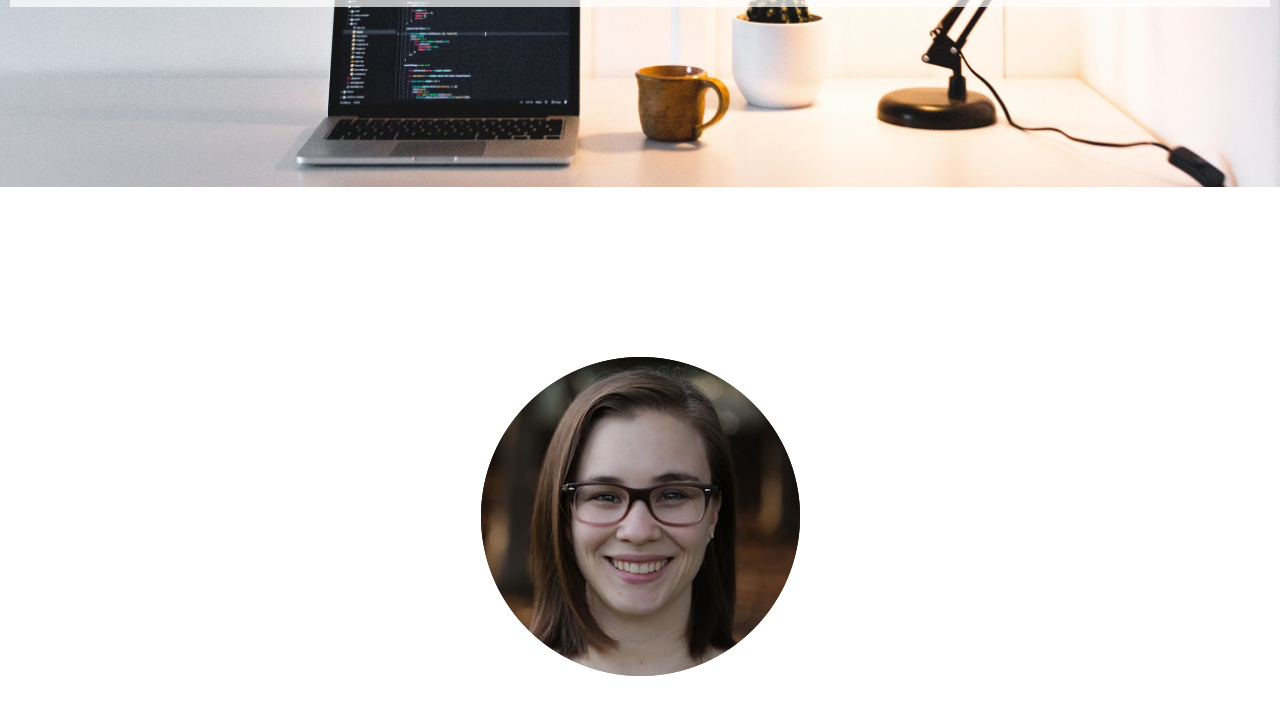
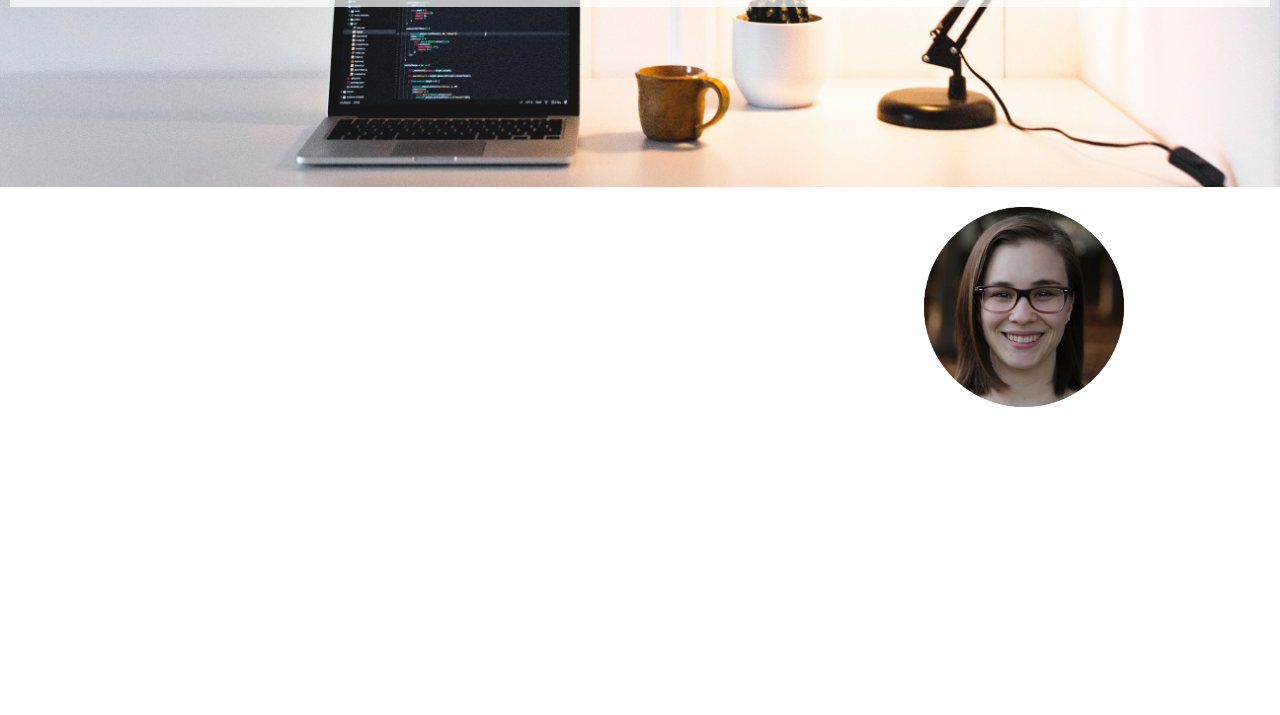
Before and after one commit to bugdlr/hannahdelosreyes.com, a website: page index.html in a window 1280 px wide. Shown: the part 43-758 px from the top of the page. Drawn offline with Linux system fonts and the light colour scheme.

Commit message:
headshot positioning

```diff
--- a/less/styles.less
+++ b/less/styles.less
@@ -50,9 +50,15 @@
 }
 
 .headshot {
-  margin-top: 400px;
-  max-height: 100px;
+  margin-top: 250px;
+  height: 100px;
   text-align: center;
+  position: relative;
+  z-index: 2;
+}
+
+.headshot img {
+  height: 200px;
 }
 
 @media (min-width: 769px) {
@@ -67,4 +73,8 @@
     width: auto;
     margin: 0;
   }
+
+  .headshot img {
+    margin-left: 60%;
+  }
 }
```
Also changed, not shown: css/styles.min.css.
